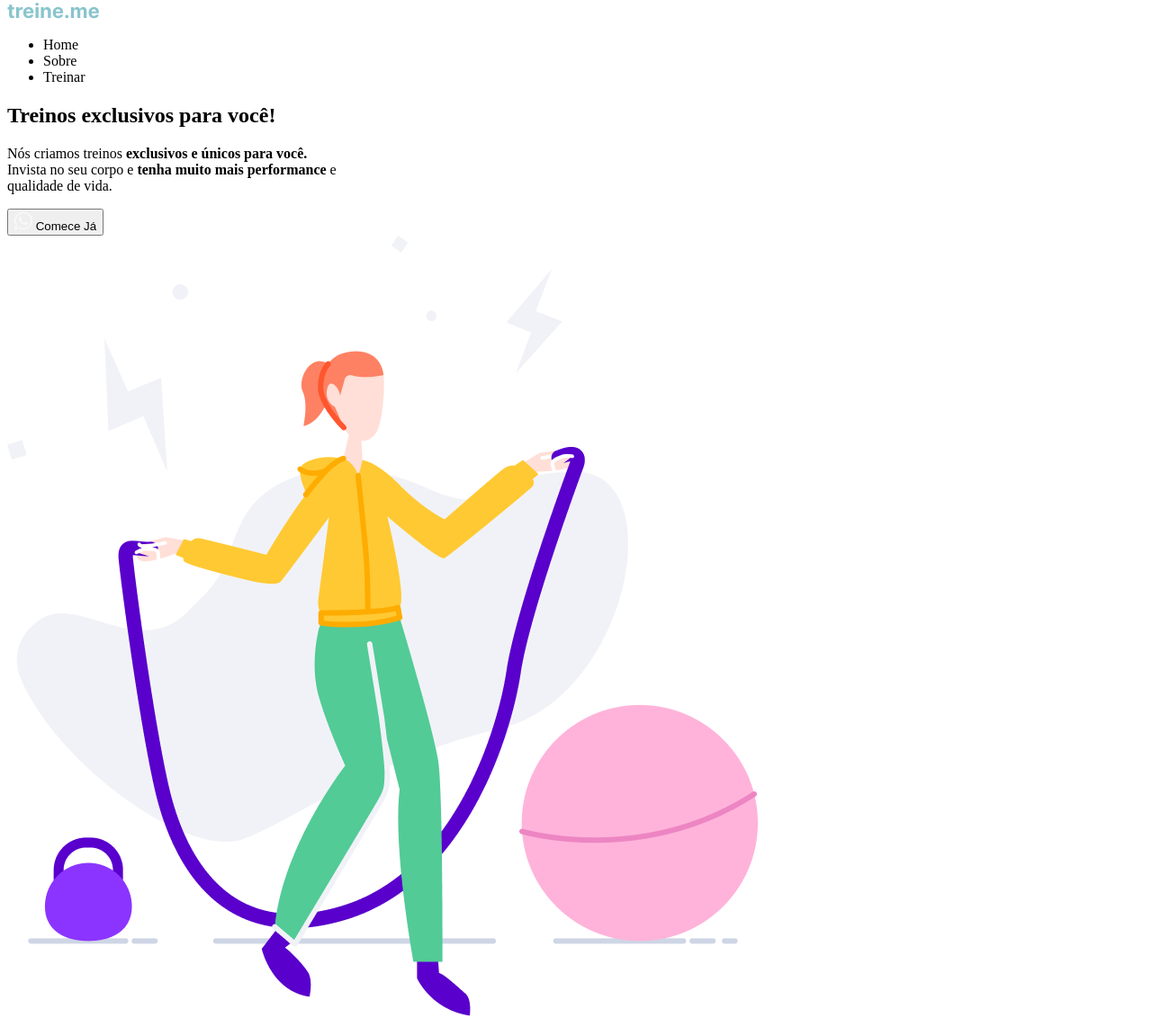
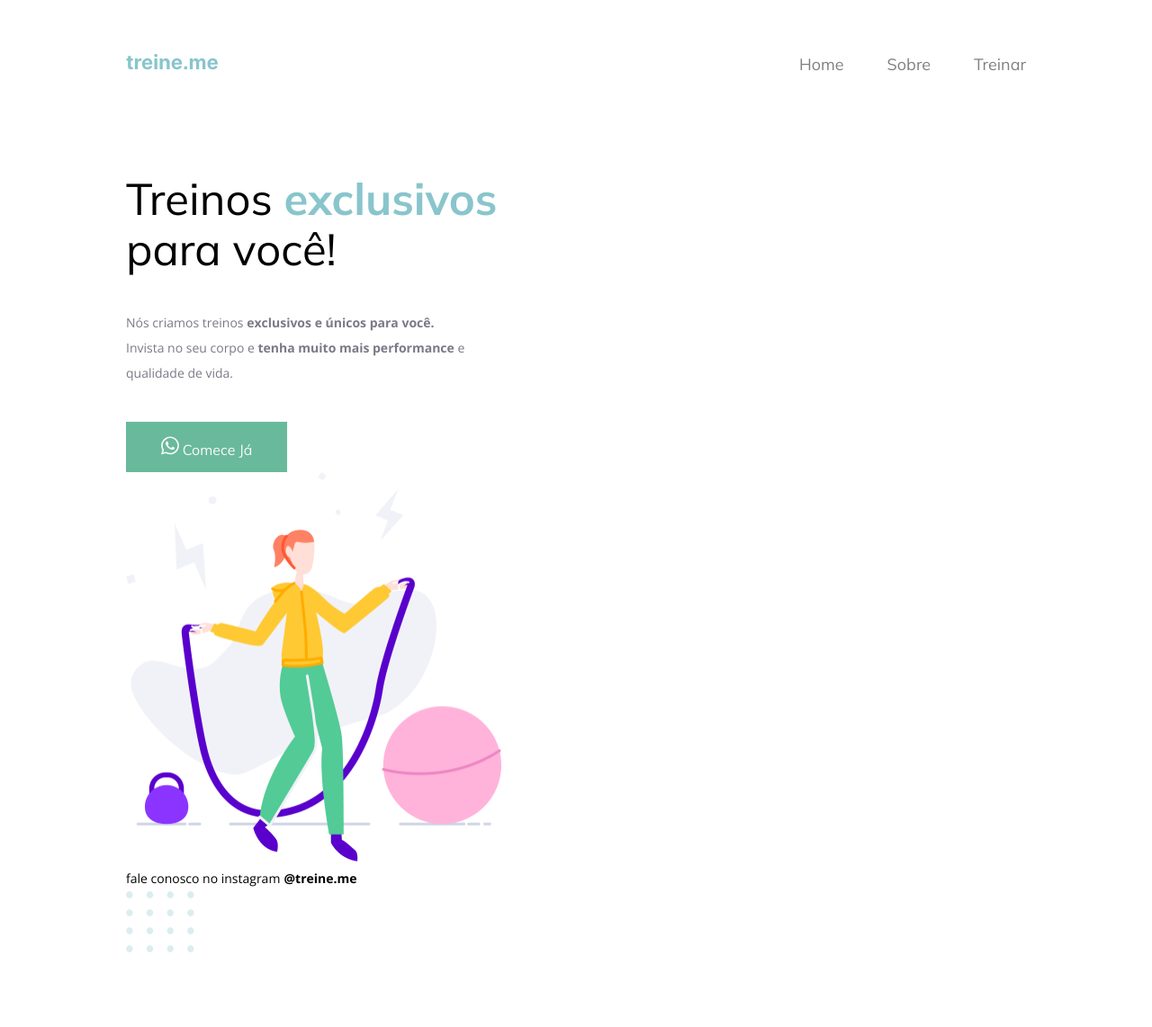
Before and after one commit to gabrielvtdev/projeto-explorer-02, a plain HTML site: page index.html in a window 1280 px wide. Shown: the part 5-1147 px from the top of the page at 90% size. After the commit the page ends 1079 px from the top, so only its background shows below. Drawn offline with nearby package versions, Linux system fonts and the light colour scheme.

Commit message:
font and text add

```diff
--- a/index.html
+++ b/index.html
@@ -1,40 +1,63 @@
 <!DOCTYPE html>
 <html lang="pt-br">
   <head>
+    <link rel="preconnect" href="https://fonts.googleapis.com" />
+    <link rel="preconnect" href="https://fonts.gstatic.com" crossorigin />
+    <link
+      href="https://fonts.googleapis.com/css2?family=Mulish:wght@400;700&family=Open+Sans:wght@400;700&display=swap"
+      rel="stylesheet"
+    />
     <meta charset="UTF-8" />
     <meta name="viewport" content="width=device-width, initial-scale=1.0" />
     <link rel="stylesheet" href="style.css" />
-    <title>Document</title>
+    <title>Treine.me</title>
   </head>
   <body>
     <div class="page">
-      <header>
-        <img src="./assets/logo.svg" alt="Treine.me" />
-        <nav>
-          <ul>
-            <li>Home</li>
-            <li>Sobre</li>
-            <li>Treinar</li>
-          </ul>
-        </nav>
-      </header>
+      <nav>
+        <a id="logo" href="#">
+          <img src="./assets/logo.svg" alt="Treine.me" />
+        </a>
+        <ul>
+          <li><a href="#">Home</a></li>
+          <li><a href="#">Sobre</a></li>
+          <li><a href="#">Treinar</a></li>
+        </ul>
+      </nav>
+
       <main>
         <section>
-          <h1>Treinos exclusivos para você!</h1>
+          <h1>Treinos <span>exclusivos</span><br/> para você!</h1>
           <p>
             Nós criamos treinos <strong>exclusivos e únicos para você.</strong>
             <br />
             Invista no seu corpo e
-            <strong>tenha muito mais performance</strong> e <br> qualidade de vida.
+            <strong>tenha muito mais performance</strong> e <br />
+            qualidade de vida.
           </p>
+
           <button>
-            <img src="./assets/whats.svg" alt="Ícone do whatsapp">
+            <img src="./assets/whats.svg" alt="Ícone do whatsapp" />
             Comece Já
           </button>
         </section>
-        <img src="./assets/img.png" alt="Um desenho de uma mulher pulando corda">
+
+        <img
+          class="main-img"
+          src="./assets/img.png"
+          alt="Um desenho de uma mulher pulando corda"
+        />
       </main>
-      <footer></footer>
+
+      <footer>
+        <p>fale conosco no instagram</p>
+        <a href="https://instagram.com" target="_blank">@treine.me</a>
+      </footer>
+
+      <img
+        src="./assets/balls.svg"
+        alt="Bolinhas decorativas no canto direito inferior da tela"
+      />
     </div>
   </body>
 </html>
--- a/style.css
+++ b/style.css
@@ -0,0 +1,96 @@
+* {
+  padding: 0;
+  margin: 0;
+}
+
+body {
+  font-family: "Open Sans", sans-serif;
+}
+
+.page {
+  width: 1000px;
+  margin: 65px auto 0;
+}
+
+nav {
+  display: flex;
+  justify-content: space-between;
+  align-items: center;
+  margin-bottom: 110px;
+}
+
+ul {
+  list-style: none;
+  display: flex;
+  gap: 48px;
+}
+
+.main-img {
+  width: 417px;
+  height: 433px;
+}
+
+ul li a {
+  font-weight: 400;
+  text-decoration: none;
+  color: grey;
+  font-size: 18px;
+}
+
+ul li a:hover {
+  color: #1f1534;
+}
+
+h1,
+ul {
+  font-family: "Mulish", sans-serif;
+}
+
+h1 {
+  color: #000;
+  font-size: 49px;
+  font-weight: 400;
+  line-height: 56px;
+  width: 490px;
+}
+
+h1 span {
+  color: #89c5cc;
+  font-size: 49px;
+  font-weight: 700;
+  line-height: 56px;
+}
+
+p {
+  color: #7d7987;
+  font-family: Open Sans;
+  font-size: 14px;
+  font-weight: 400;
+  line-height: 28px;
+  margin: 40px auto;
+}
+
+button{
+  font-family: "Mulish", sans-serif;
+  font-size: 16px;
+  color: #f9f9f9;
+  background: #69B99D;
+  width: 179px;
+  height: 56px;
+  border: none;
+}
+
+footer p{
+  font-size: 14px;
+  line-height: 28px;
+  font-weight: 400;
+  color: #000;
+  display: inline;
+}
+
+footer a{
+  font-size: 14px;
+  font-weight: bold;
+  color: #000;
+  text-decoration: none;
+}
```
